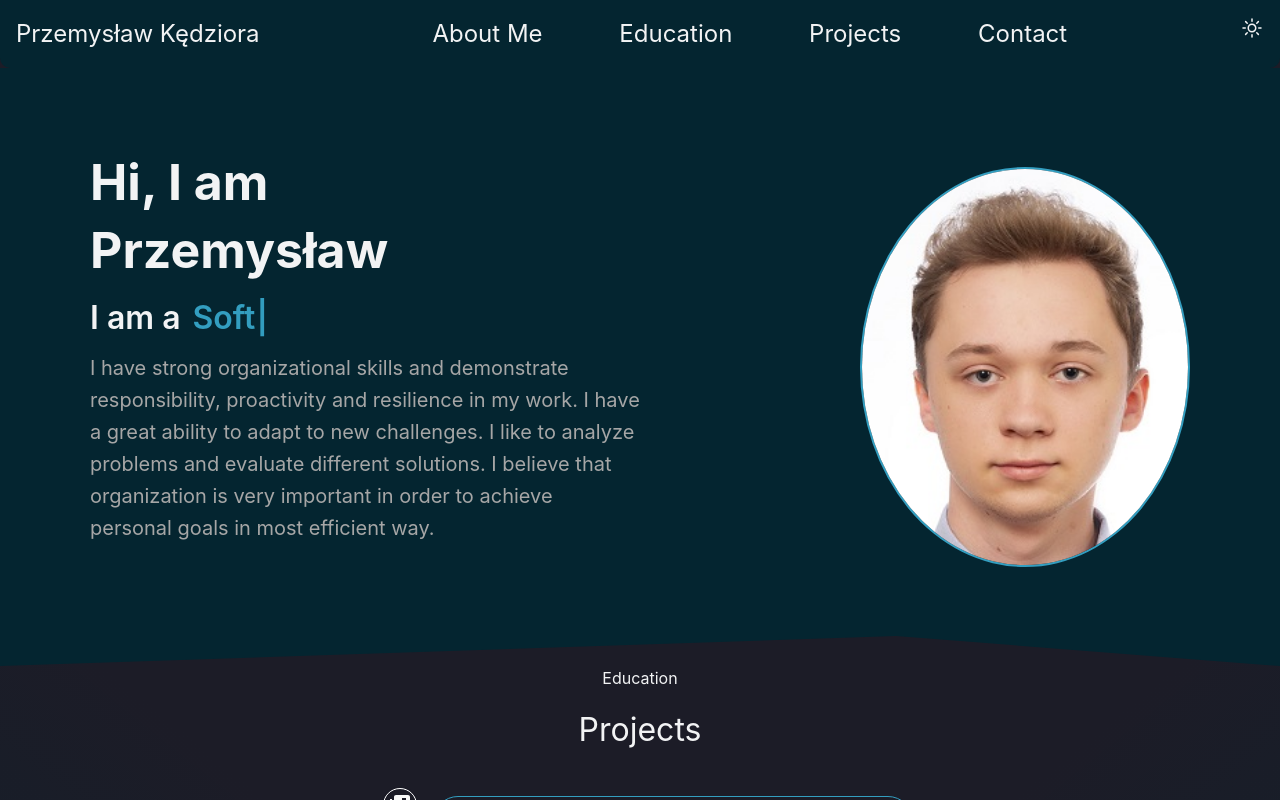
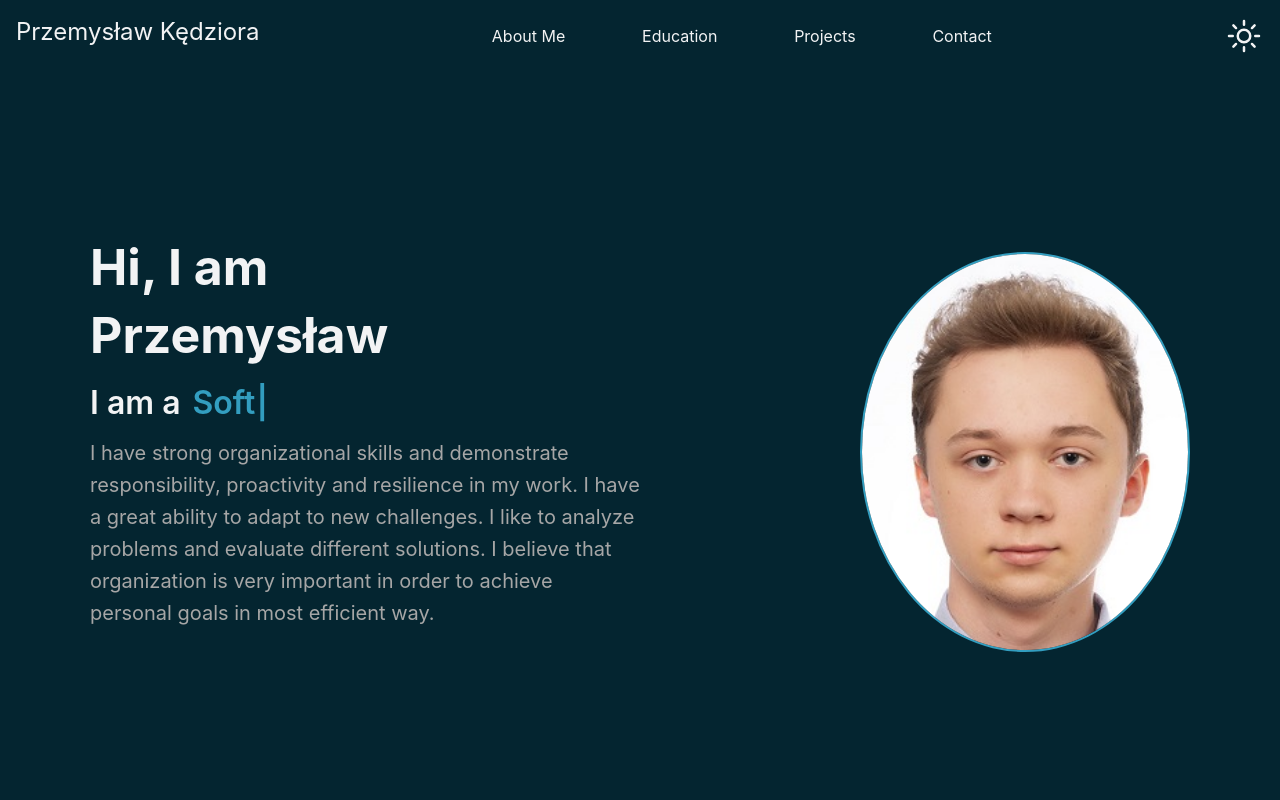
Before and after one commit to PrzemyslawKedziora/przemyslawkedziora, a React (Create React App) app: page / in a window 1280 px wide. Built offline with nearby package versions, Linux system fonts and the light colour scheme.

Commit message:
Style: Project style  refactor

```diff
--- a/src/App.css
+++ b/src/App.css
@@ -1,7 +1,7 @@
 #about,#education,#projects,#contact{
-    scroll-margin-top: 10vh;
+    scroll-margin-top: 8vh;
 }
 h1{
-    font-size: 2rem;
+    font-size: 3rem;
     padding: 1rem 0;
 }
--- a/src/App.js
+++ b/src/App.js
@@ -39,9 +39,11 @@ function App() {
     <BrowserRouter>
         <Body>
             <Navbar onThemeToggle={toggleTheme} id='navbar'/>
+                <About/>
             <Wrapper>
-                <About/>
                 <Education/>
+            </Wrapper>
+            <Wrapper>
                 <Projects/>
                 <Contact/>
             </Wrapper>
--- a/src/components/About/AboutSectionStyle.js
+++ b/src/components/About/AboutSectionStyle.js
@@ -3,6 +3,7 @@ import styled from "styled-components";
 export const PersonContainer = styled.div`
   background: ${({theme}) => theme.cardLight};
   display: flex;
+  min-height: 95vh;
   justify-content: center;
   position: relative;
   padding: 80px 30px;
@@ -12,9 +13,7 @@ export const PersonContainer = styled.div`
   @media (max-width: 640px) {
     padding: 32px 16px;
   }
-  z-index: 1;
-
-  clip-path: polygon(0 0, 100% 0, 100% 100%, 70% 95%, 0 100%);
+  z-index: 0;
 `;
 
 
--- a/src/components/Contact.js
+++ b/src/components/Contact.js
@@ -3,13 +3,18 @@ import React from "react";
 
 const ContactContainer = styled.div`
     background-color: ${({theme}) => theme.background};
-    margin-bottom: 4rem;
+    margin: 4rem 0;
+    width: 30%;
+    -webkit-box-shadow: 0 0 20px 2px ${({theme}) => theme.cardLight};;
+    -moz-box-shadow: 0 0 20px 2px ${({theme}) => theme.cardLight};;
+    box-shadow: 0 0 20px 2px ${({theme}) => theme.button};
 `;
 
 const ContactInput = styled.input`
     background-color: transparent;
     border: 2px solid ${({theme}) => theme.textSecondary};
     outline: none;
+    width: 90%;
     font-size: 18px;
     color: ${({theme}) => theme.textPrimary};
     border-radius: 12px;
@@ -24,6 +29,7 @@ const ContactInput = styled.input`
 const ContactArea = styled.textarea`
     background: transparent;
     outline: none;
+    width: 90%;
     border: 2px solid ${({theme}) => theme.textSecondary};
     color: ${({theme}) => theme.textPrimary};
     font-size: 18px;
--- a/src/components/Education.js
+++ b/src/components/Education.js
@@ -1,9 +1,34 @@
+import * as React from 'react';
+import {useInView} from "react-intersection-observer";
+import styled from "styled-components";
+
+const EducationContainer = styled.div`
+    width: 100%;
+    height: 92vh;
+    text-align: center;
+`
 const Education = () => {
+    const [refTitle, inViewTitle] = useInView({
+        triggerOnce: false,
+        threshold: 1
+    });
+
+    const [refDesc, inViewDesc] = useInView({
+        triggerOnce: false,
+        threshold: 0.9
+    });
+
     return(
         <>
-            <div>
-                Education
-            </div>
+            <EducationContainer>
+                <h1 id='education' ref={refTitle}
+                    style={{opacity: inViewTitle ? 1 : 0, transition: 'opacity 0.8s ease-out'}}>
+                    Education
+                </h1>
+                <div ref={refDesc} style={{opacity: inViewDesc ? 1 : 0, transition: 'opacity 0.8s ease-out'}}>
+                    Lorem Ipsum
+                </div>
+            </EducationContainer>
         </>
     )
 }
--- a/src/components/Projects.js
+++ b/src/components/Projects.js
@@ -9,7 +9,9 @@ import * as React from "react";
 import {projects} from "../assets/data";
 import {Link} from "react-router-dom";
 
-
+const ProjectContainer = styled.div`
+    height: 100vh;
+`
 const ProjectCard = styled.div`
     width: 30rem;
     height: 8rem;
@@ -34,21 +36,23 @@ const ProjectCard = styled.div`
 const Projects = () => {
     return(
         <>
-
-            <h1 id="projects">Projects</h1>
+            <ProjectContainer>
+                <h1 id="projects" className="text-center">Projects</h1>
                 <Timeline className="flex items-start">
                     {projects.map((project) => (
                         <TimelineItem>
                             <TimelineSeparator>
-                                   <TimelineDot style={{background: "transparent",
-                                                        border:"1px solid white"}}>
+                                <TimelineDot style={{
+                                    background: "transparent",
+                                    border: "1px solid white"
+                                }}>
                                     {<project.appLogoLink/>}
                                 </TimelineDot>
-                                   <TimelineConnector />
+                                <TimelineConnector/>
                             </TimelineSeparator>
-                               <TimelineContent sx={{ py: '20px', px: 2 }}>
+                            <TimelineContent sx={{py: '20px', px: 2}}>
                                 <Link to={project.link} target="_blank">
-                                   <ProjectCard >
+                                    <ProjectCard>
                                         <div className="title">
                                             {project.name}
                                         </div>
@@ -59,7 +63,7 @@ const Projects = () => {
                                             <b>
                                                 {"Used technologies: "}
                                             </b>
-                                           {project.technologies.map((technology,index) => (
+                                            {project.technologies.map((technology, index) => (
                                                 <span>
                                                    {technology}{index !== project.technologies.length - 1 && ", "}
                                                </span>
@@ -71,6 +75,7 @@ const Projects = () => {
                         </TimelineItem>
                     ))}
                 </Timeline>
+            </ProjectContainer>
         </>
     )
 }
--- a/src/components/navbar.js
+++ b/src/components/navbar.js
@@ -4,8 +4,7 @@ import styled, {ThemeContext} from "styled-components";
 const NavContainer = styled.div`
     background: ${({theme}) => theme.cardLight};
     color: ${({theme}) => theme.textPrimary};
-    font-size: 1.5rem;
-    border-radius: 0 0 10px 10px;
+    font-size: 1rem;
 `;
 const ThemeSwitch = styled.div`
     &:hover{
@@ -21,10 +20,10 @@ const Navbar = ({onThemeToggle}) => {
     return (
         <>
             <NavContainer className="flex justify-between p-4 sticky top-0 z-10">
-                <div>
+                <div className="text-2xl">
                     <a href="#about">Przemysław Kędziora</a>
                 </div>
-                <div className="page-nav flex gap-x-[6vw]">
+                <div className="page-nav flex items-center gap-x-[6vw]">
                     <p>
                         <a href="#about">About Me</a>
                     </p>
@@ -40,7 +39,7 @@ const Navbar = ({onThemeToggle}) => {
                 </div>
                 <ThemeSwitch>
                     <svg xmlns="http://www.w3.org/2000/svg" fill="none" viewBox="0 0 24 24" strokeWidth={1.5} onClick={onThemeToggle}
-                         stroke="currentColor" className="w-6 h-6">
+                         stroke="currentColor" className="w-10 h-10">
                         <path strokeLinecap="round" strokeLinejoin="round"
                               d="M12 3v2.25m6.364.386-1.591 1.591M21 12h-2.25m-.386 6.364-1.591-1.591M12 18.75V21m-4.773-4.227-1.591
                                1.591M5.25 12H3m4.227-4.773L5.636 5.636M15.75 12a3.75 3.75 0 1 1-7.5 0 3.75 3.75 0 0 1 7.5 0Z"/>
```
Lines whose indentation alone changed are shown as unchanged.
